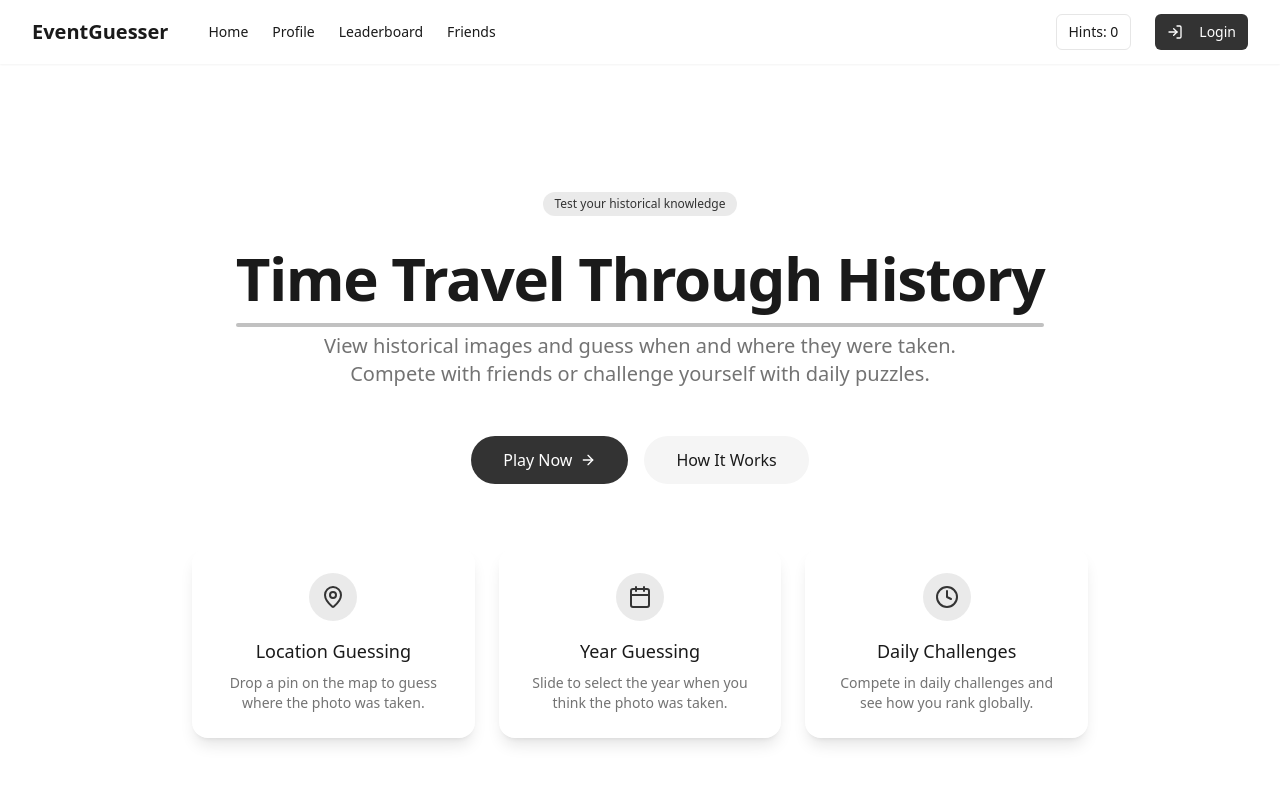
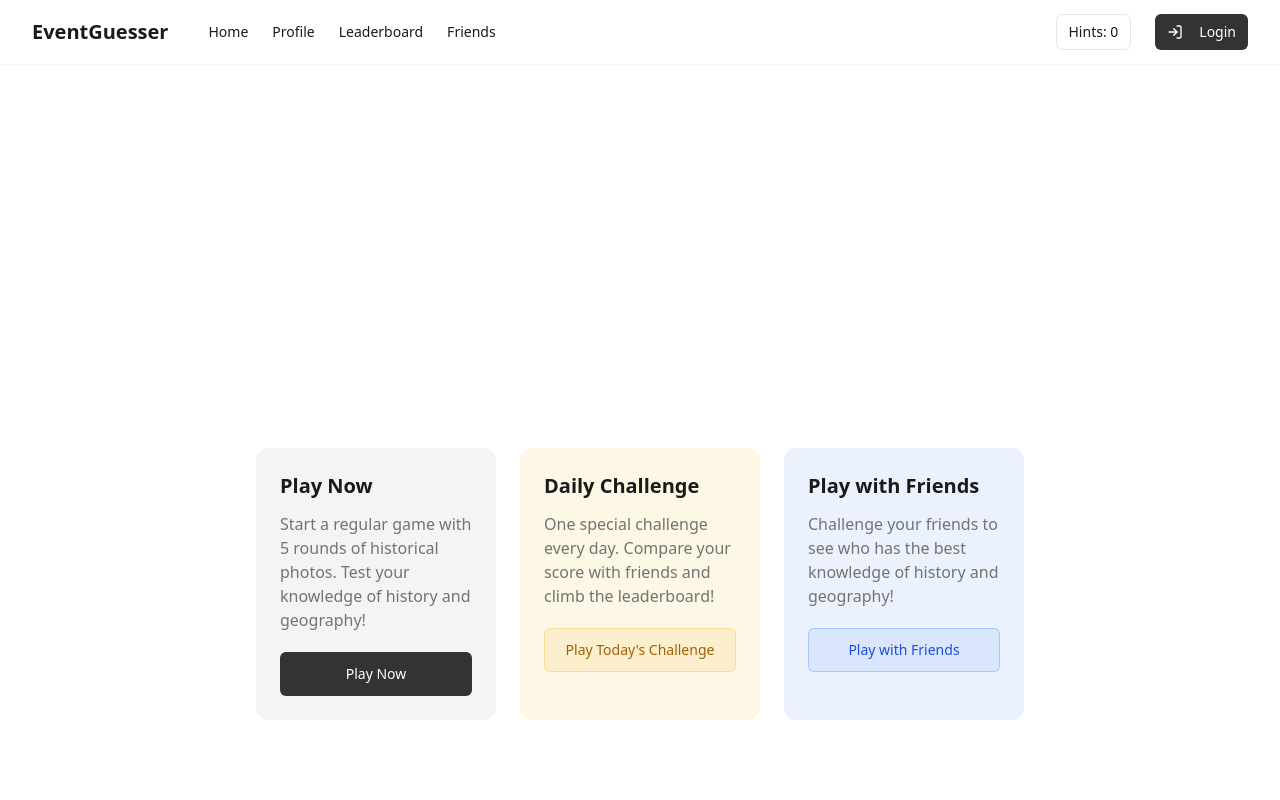
Before and after one commit to lama010101/guess-history, a React (Vite) app: page / in a window 1280 px wide. Shown: the top 800 px of the page. Built offline with nearby package versions, Linux system fonts and the light colour scheme.

Commit message:
Refactor: Implement home page changes, user registration fixes, and game view adjustments
- Removed elements from the home page, added a countdown timer, and fixed user registration issues.
- Ensured the countdown timer is visible in the game view.

```diff
--- a/src/components/game/GameTimer.tsx
+++ b/src/components/game/GameTimer.tsx
@@ -88,7 +88,7 @@ const GameTimer = ({ duration, paused, hintsOpen = false, onTimeUp }: GameTimerP
   };
 
   return (
-    <div className="relative">
+    <div className="relative mt-4">
       <div className="flex justify-between items-center mb-1">
         <div className="flex items-center">
           <Clock className="h-4 w-4 mr-1.5" />
--- a/src/pages/Home.tsx
+++ b/src/pages/Home.tsx
@@ -2,7 +2,6 @@
 import React, { useState, useEffect } from 'react';
 import { Link, useNavigate } from 'react-router-dom';
 import { Button } from '@/components/ui/button';
-import Hero from '@/components/Hero';
 import { useAuth } from '@/services/auth';
 import { useDailyGame } from '@/hooks/useDailyGame';
 import Navbar from '@/components/Navbar';
@@ -27,19 +26,21 @@ const Home = () => {
     navigate('/play');
   };
 
+  const handlePlayWithFriends = () => {
+    navigate('/friends');
+  };
+
   return (
     <div className="min-h-[100dvh] bg-white dark:bg-gray-900 flex flex-col">
       <Navbar />
       <main className="flex-1 flex flex-col">
-        <Hero />
-
         <div className="container px-4 py-12 mb-8 mt-auto">
           <div className="max-w-3xl mx-auto">
-            <div className="grid gap-6 md:grid-cols-2">
+            <div className="grid gap-6 md:grid-cols-3">
               <div className="bg-primary/5 p-6 rounded-xl">
                 <h2 className="text-xl font-semibold mb-3">Play Now</h2>
                 <p className="mb-5 text-muted-foreground">
-                  Start a regular game with {5} rounds of historical photos. Test your knowledge of history and geography!
+                  Start a regular game with 5 rounds of historical photos. Test your knowledge of history and geography!
                 </p>
                 <Button onClick={handlePlayNow} size="lg" className="w-full">
                   Play Now
@@ -65,6 +66,21 @@ const Home = () => {
                   <DailyCountdown score={dailyScore} />
                 )}
               </div>
+
+              <div className="bg-blue-500/10 dark:bg-blue-500/5 p-6 rounded-xl">
+                <h2 className="text-xl font-semibold mb-3">Play with Friends</h2>
+                <p className="mb-5 text-muted-foreground">
+                  Challenge your friends to see who has the best knowledge of history and geography!
+                </p>
+                <Button
+                  onClick={handlePlayWithFriends}
+                  variant="outline"
+                  size="lg"
+                  className="w-full border-blue-500/30 bg-blue-500/10 hover:bg-blue-500/20 text-blue-700 dark:text-blue-400"
+                >
+                  Play with Friends
+                </Button>
+              </div>
             </div>
 
             {user?.isGuest && (
--- a/src/services/auth.tsx
+++ b/src/services/auth.tsx
@@ -13,7 +13,7 @@ interface User {
   createdAt?: Date | string;
   username?: string;
   avatarUrl?: string;
-  isAI?: boolean; // Add this optional boolean property
+  isAI?: boolean; // Flag to identify AI-generated users vs real users
 }
 
 interface AuthContextType {
@@ -149,7 +149,7 @@ export const AuthProvider: React.FC<{ children: React.ReactNode }> = ({ children
         displayName: username,
         createdAt: new Date().toISOString(),
         avatarUrl: `https://api.dicebear.com/7.x/avataaars/svg?seed=${username}`,
-        isAI: false // Flag to identify real users
+        isAI: false // Explicitly mark real users as not AI
       };
 
       // Add to registered users
```
